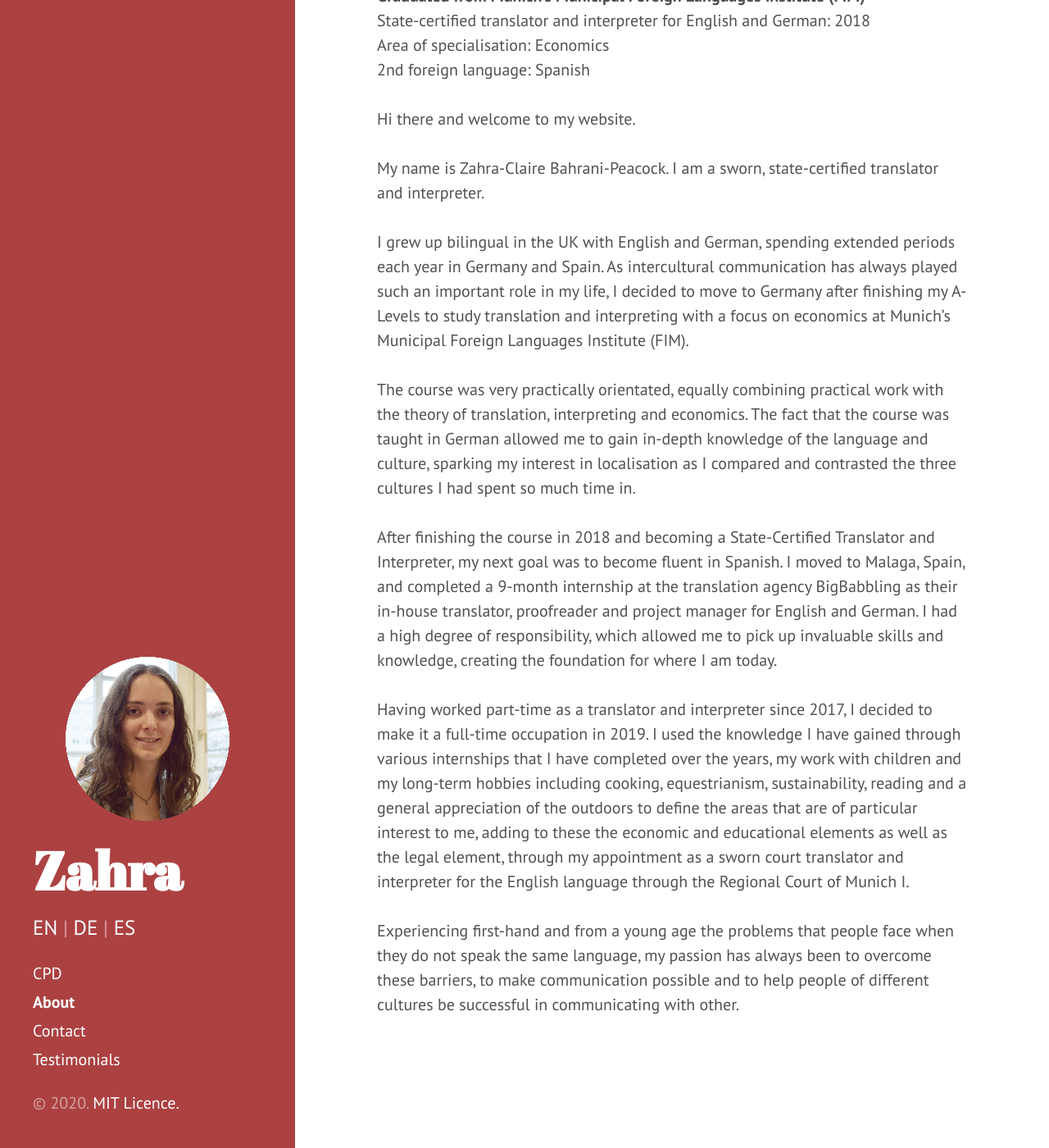
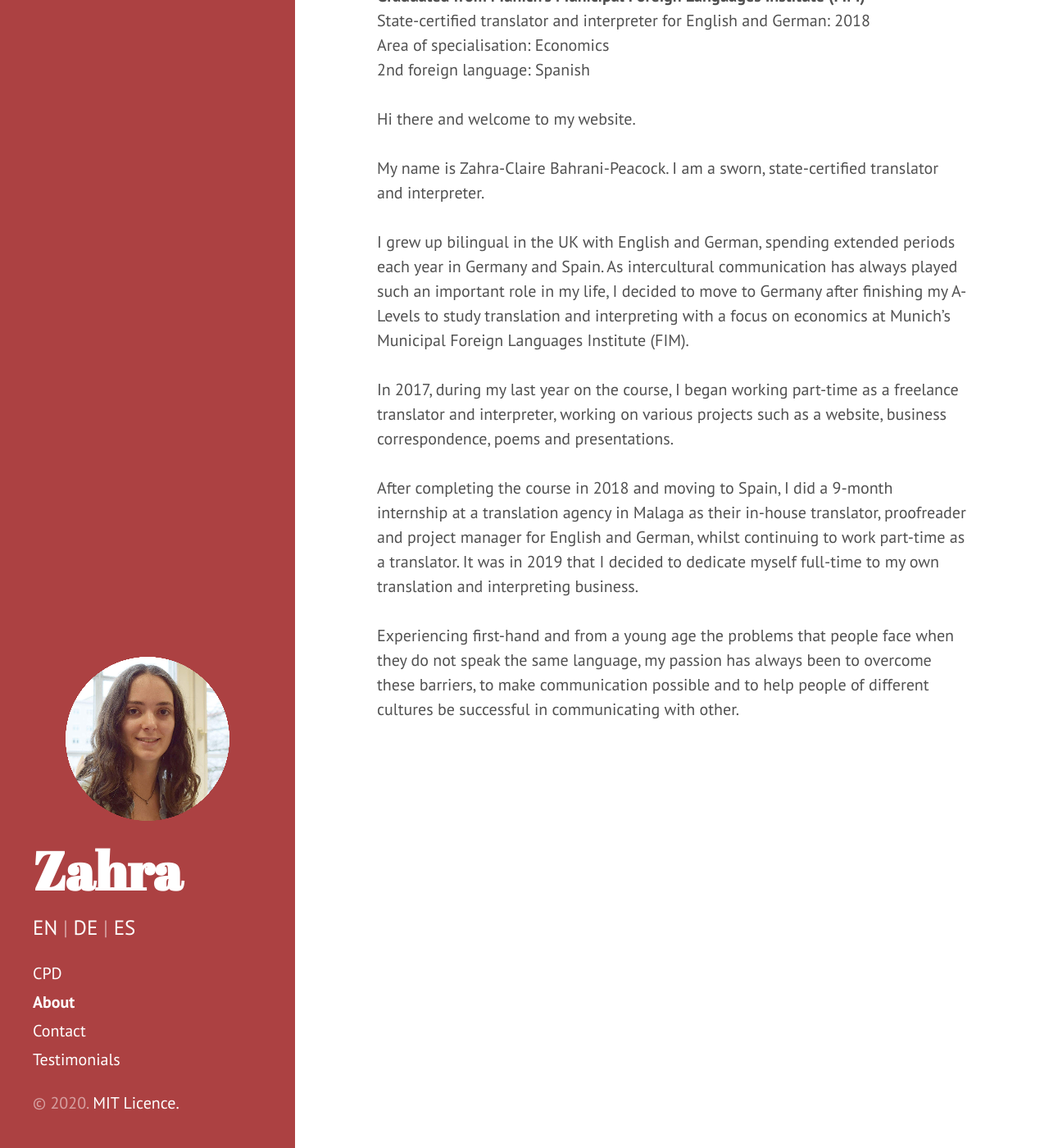
Before and after one commit to Zahra-Claire-Bahrani-Peacock/zahra-claire-bahrani-peacock.github.io, a Jekyll site: the page built from about.md, in a window 1280 px wide and 1400 px high, scrolled down 606 px. Shown: the whole window at 82% size. Built offline with Jekyll 4.4.1, drawn with Linux system fonts in a browser that asks for light colours.

Commit message:
Update about.md

```diff
--- a/about.md
+++ b/about.md
@@ -24,10 +24,8 @@ My name is Zahra-Claire Bahrani-Peacock. I am a sworn, state-certified translato
 <br/>
 I grew up bilingual in the UK with English and German, spending extended periods each year in Germany and Spain. As intercultural communication has always played such an important role in my life, I decided to move to Germany after finishing my A-Levels to study translation and interpreting with a focus on economics at Munich’s Municipal Foreign Languages Institute (FIM).
 <br/>
-The course was very practically orientated, equally combining practical work with the theory of translation, interpreting and economics. The fact that the course was taught in German allowed me to gain in-depth knowledge of the language and culture, sparking my interest in localisation as I compared and contrasted the three cultures I had spent so much time in.
+In 2017, during my last year on the course, I began working part-time as a freelance translator and interpreter, working on various projects such as a website, business correspondence, poems and presentations.
 <br/>
-After finishing the course in 2018 and becoming a State-Certified Translator and Interpreter, my next goal was to become fluent in Spanish. I moved to Malaga, Spain, and completed a 9-month internship at the translation agency BigBabbling as their in-house translator, proofreader and project manager for English and German. I had a high degree of responsibility, which allowed me to pick up invaluable skills and knowledge, creating the foundation for where I am today.
-<br/>
-Having worked part-time as a translator and interpreter since 2017, I decided to make it a full-time occupation in 2019. I used the knowledge I have gained through various internships that I have completed over the years, my work with children and my long-term hobbies including cooking, equestrianism, sustainability, reading and a general appreciation of the outdoors to define the areas that are of particular interest to me, adding to these the economic and educational elements as well as the legal element, through my appointment as a sworn court translator and interpreter for the English language through the Regional Court of Munich&nbsp;I.
+After completing the course in 2018 and moving to Spain, I did a 9-month internship at a translation agency in Malaga as their in-house translator, proofreader and project manager for English and German, whilst continuing to work part-time as a translator. It was in 2019 that I decided to dedicate myself full-time to my own translation and interpreting business.
 <br/>
 Experiencing first-hand and from a young age the problems that people face when they do not speak the same language, my passion has always been to overcome these barriers, to make communication possible and to help people of different cultures be successful in communicating with other.
```
